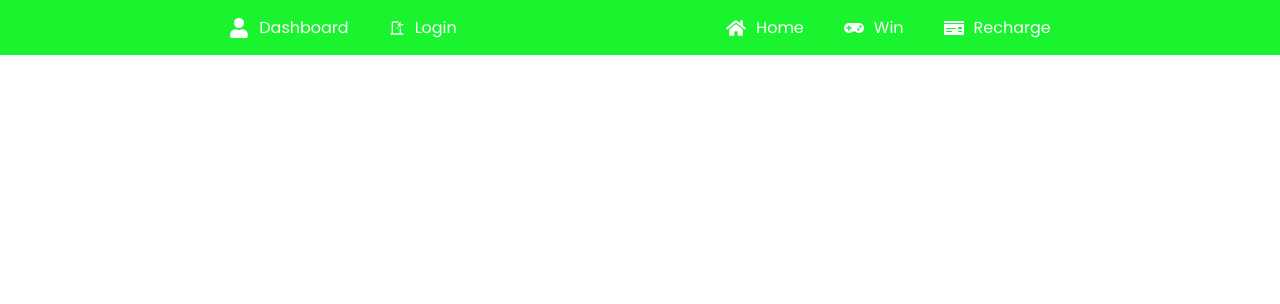
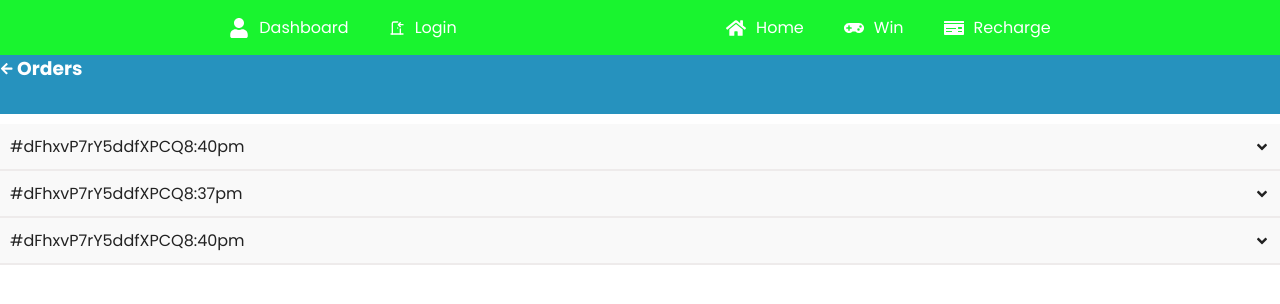
Before and after one commit to udagosh/cooe, a React (Vite) app in the folder apps/frontend/: page /OrderList in a window 1280 px wide. Shown: the top 304 px of the page. Built offline with nearby package versions, Linux system fonts and the light colour scheme; no server answers.

Commit message:
Orderlist created

```diff
--- a/apps/frontend/src/App.css
+++ b/apps/frontend/src/App.css
@@ -18,7 +18,7 @@
 }
 
 .protect-header {
-  height: 70px;
+  height: 54px;
 }
 
 svg {
--- a/apps/frontend/src/App.jsx
+++ b/apps/frontend/src/App.jsx
@@ -15,6 +15,7 @@ import userContext from "./contexts/user-context/userContext";
 
 // Importing the Win game
 import Win from "./components/win/Win";
+import OrderList from "./components/pages/orderlist/OrderList";
 
 function App() {
   const { getUserInfo } = useContext(userContext);
@@ -32,6 +33,7 @@ function App() {
           <Route path="/win" element={<Win />} />
           <Route path="/dashboard" element={<Dashboard />} />
           <Route path="/recharge" element={<Recharge />} />
+          <Route path="/OrderList" element={<OrderList />} />
         </Routes>
       </Router>
     </div>
--- /dev/null
+++ b/apps/frontend/src/components/pages/orderlist/OrderList.css
@@ -0,0 +1,39 @@
+:root {
+    --headerColour: #2692be;
+    --buttonColour: white;
+  }
+  .orderList-Container .orderList-Header {
+    margin: 0;
+    padding: 0;
+    box-sizing: border-box;
+    width: 100%;
+    height: 60px;
+    background-color: var(--headerColour);
+  }
+
+  .orderList-Container .orderList-div1 {
+    display: inline-block;
+    background-color: var(--headerColour);
+  }
+
+  .orderList-Container .orderList-div2 {
+    display: inline-block;
+  }
+
+  .orderList-Container .orderList-button {
+    background-color: transparent;
+    border: none;
+    color: var(--buttonColour);
+    width: 2px;
+  }
+
+  .orderList-Container h3 {
+    color: var(--buttonColour);
+    height: 60px;
+    padding-left: 15px;
+  }
+
+  .orderList-Container .OrderList-Accordion {
+    background-color: var(--buttonColour);
+    padding-top: 10px;
+  }
--- /dev/null
+++ b/apps/frontend/src/components/pages/orderlist/OrderList.jsx
@@ -0,0 +1,82 @@
+import React from "react";
+import FaqAccordion from "../../layout/elements/Accordion/accordion";
+import "./OrderList.css";
+import { FaArrowLeft } from "react-icons/fa";
+import { useState } from "react";
+
+const OrderListNavItem = ({
+    orderId,
+    time,
+    toggleId,
+    setToggleId,
+    accordionId,
+    content,
+  }) => {
+    const title = (
+      <div className="profile-nav-item-title">
+        <span>{orderId}</span>
+        <span>{time}</span>
+      </div>
+    );
+    return (
+      <FaqAccordion
+        accordionId={accordionId}
+        setToggleId={setToggleId}
+        toggleId={toggleId}
+        title={title}
+      >
+        {content}
+      </FaqAccordion>
+    );
+  };
+
+const OrderList = () => {
+  const [toggleId, setToggleId] = useState("");
+  const handleOrderListClick = () => {
+    window.history.back();
+  };
+
+  return (
+    <div className="orderList-Container">
+      <div className="orderList-Header">
+        <div className="orderList-div1">
+          <button className="orderList-button" onClick={handleOrderListClick}>
+            <FaArrowLeft style={{ backgroundColor: "#2692be" }} />
+          </button>
+        </div>
+        <div className="orderList-div2">
+          <h3>Orders</h3>
+        </div>
+      </div>
+      <div className="OrderList-Accordion">
+      <OrderListNavItem
+          orderId={"#dFhxvP7rY5ddfXPCQ"}
+          time={"8:40pm"}
+          toggleId={toggleId}
+          setToggleId={setToggleId}
+          accordionId="Oacc1"
+          content={"this is some content"}
+        />
+        <OrderListNavItem
+          orderId={"#dFhxvP7rY5ddfXPCQ"}
+          time={"8:37pm"}
+          toggleId={toggleId}
+          setToggleId={setToggleId}
+          accordionId="Oacc2"
+          content={"this is some content"}
+        />
+        <OrderListNavItem
+          orderId={"#dFhxvP7rY5ddfXPCQ"}
+          time={"8:40pm"}
+          toggleId={toggleId}
+          setToggleId={setToggleId}
+          accordionId="Oacc3"
+          content={"this is some content"}
+        />
+
+      </div>
+    </div>
+  );
+};
+
+export default OrderList;
```
